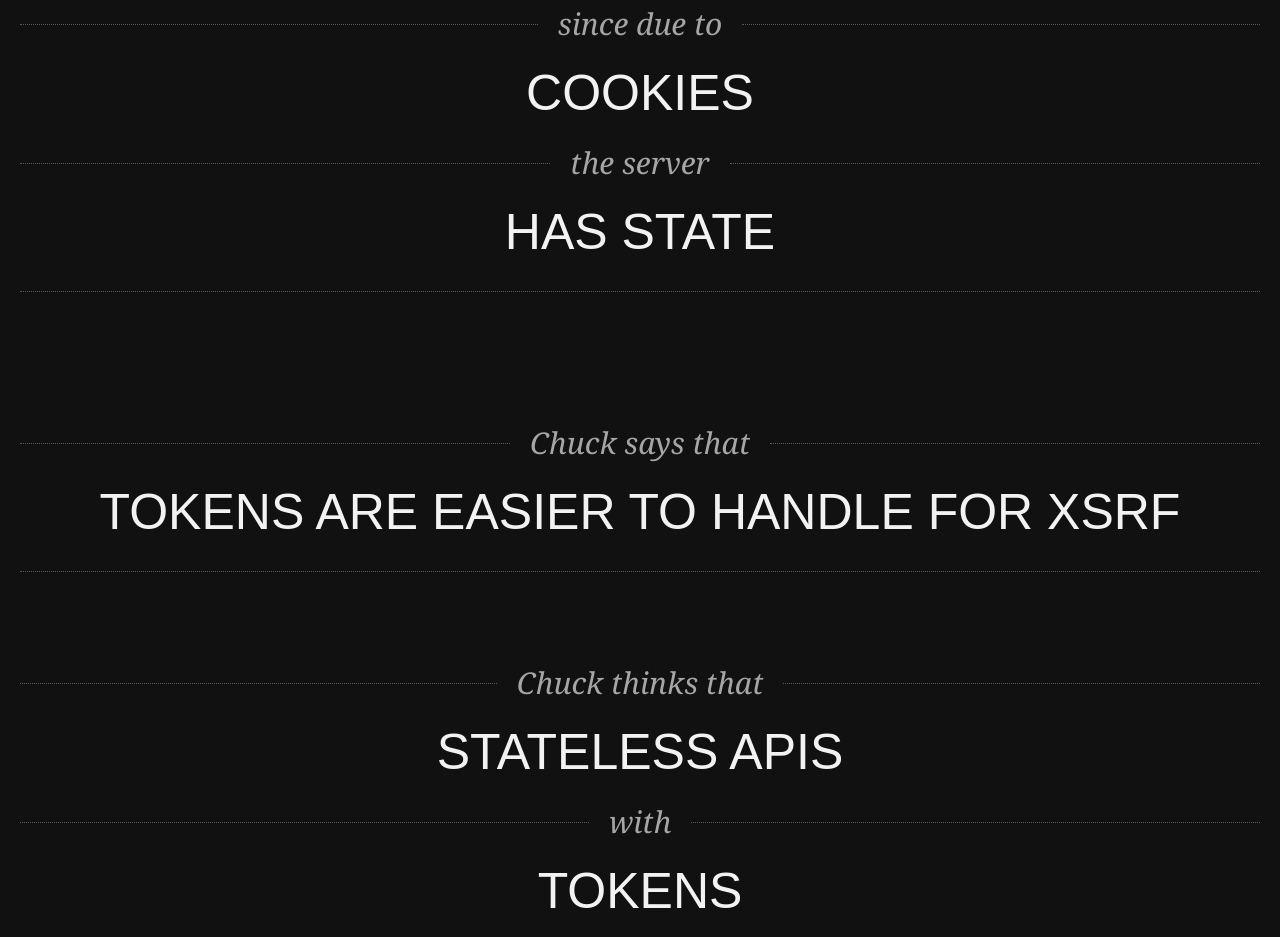
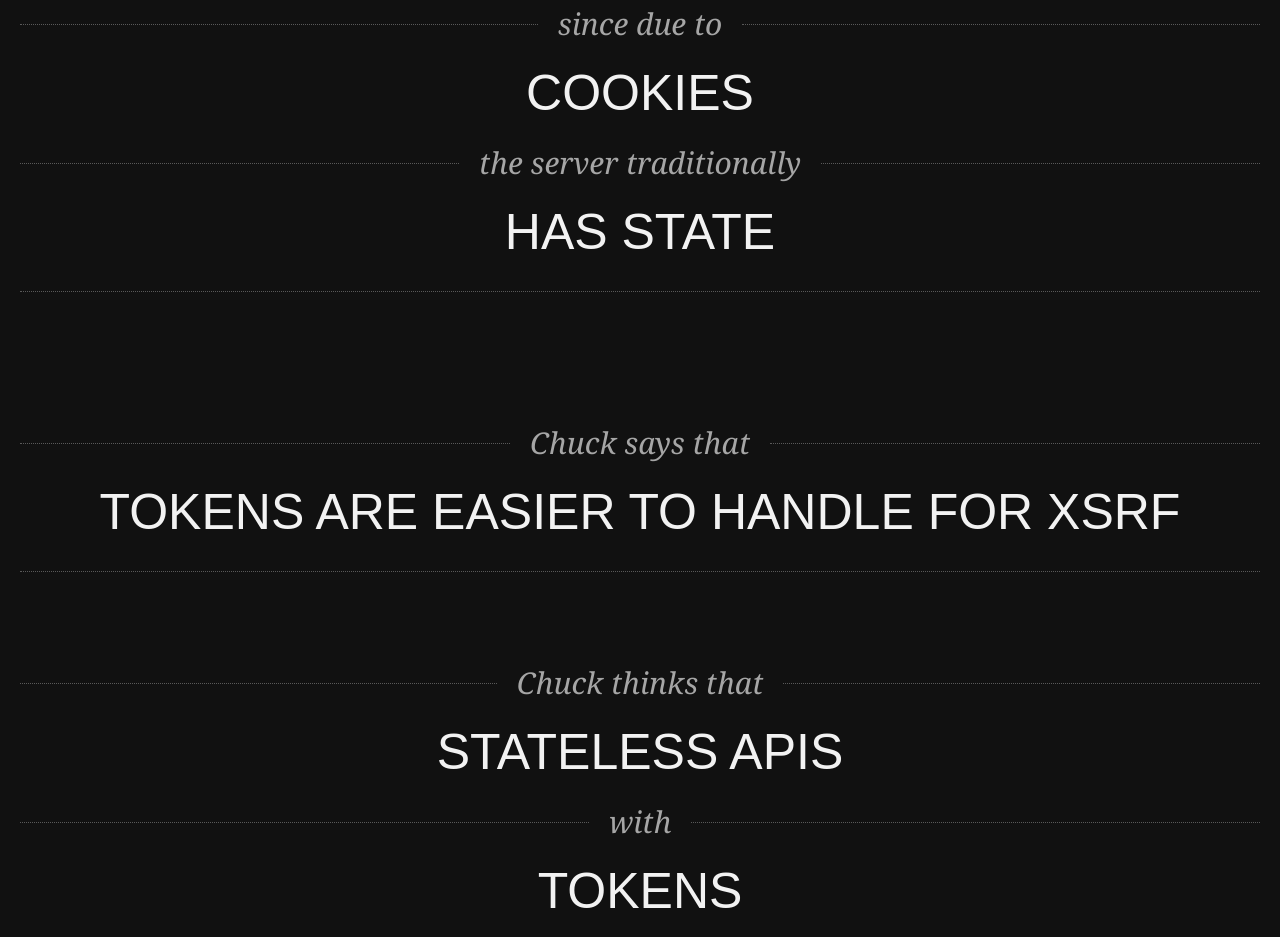
Before and after one commit to mgonto/are-your-SPAs-safe-talk, a plain HTML site: page index.html in a window 1280 px wide. Shown: the part 9698-10635 px from the top of the page. Drawn offline with Linux system fonts and the light colour scheme.

Commit message:
Added tradittionaly

```diff
--- a/index.html
+++ b/index.html
@@ -486,7 +486,7 @@ app.post('/api/change-email', function(req, res) {
           <h3>Cookies</h3>
           <div class="byline">
             <div class="classy">
-              the server
+              the server traditionally
             </div>
           </div>
           <h3>has state</h3>
```
